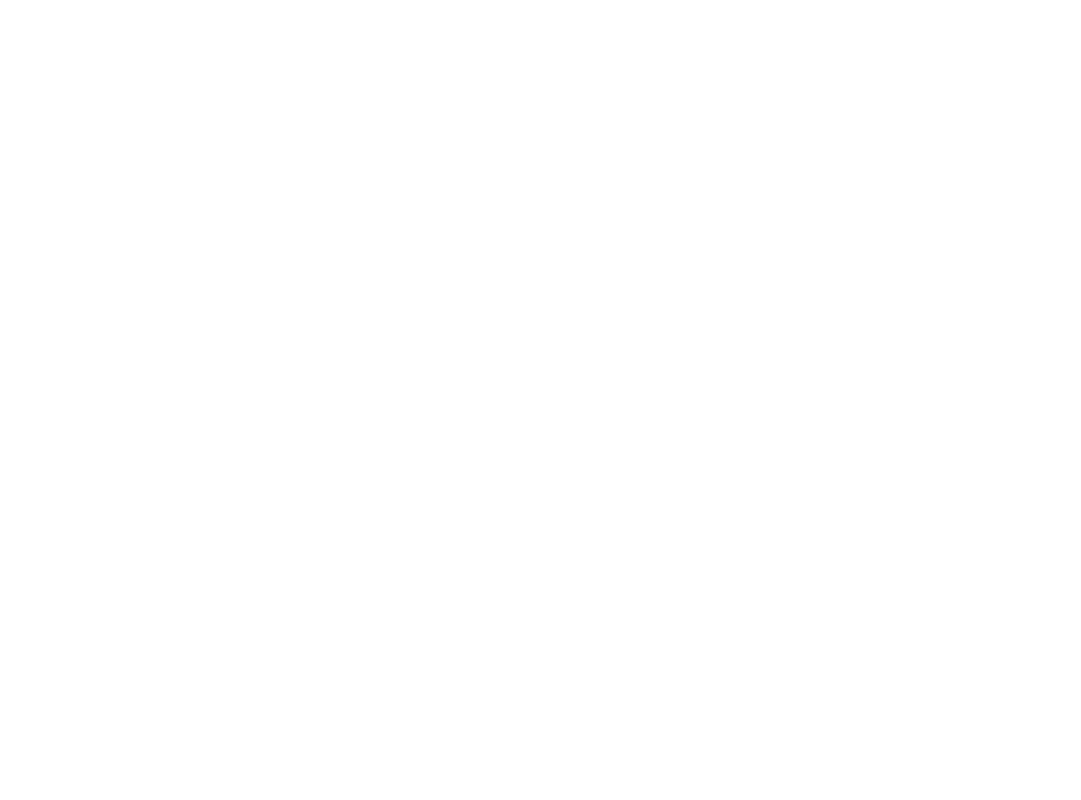
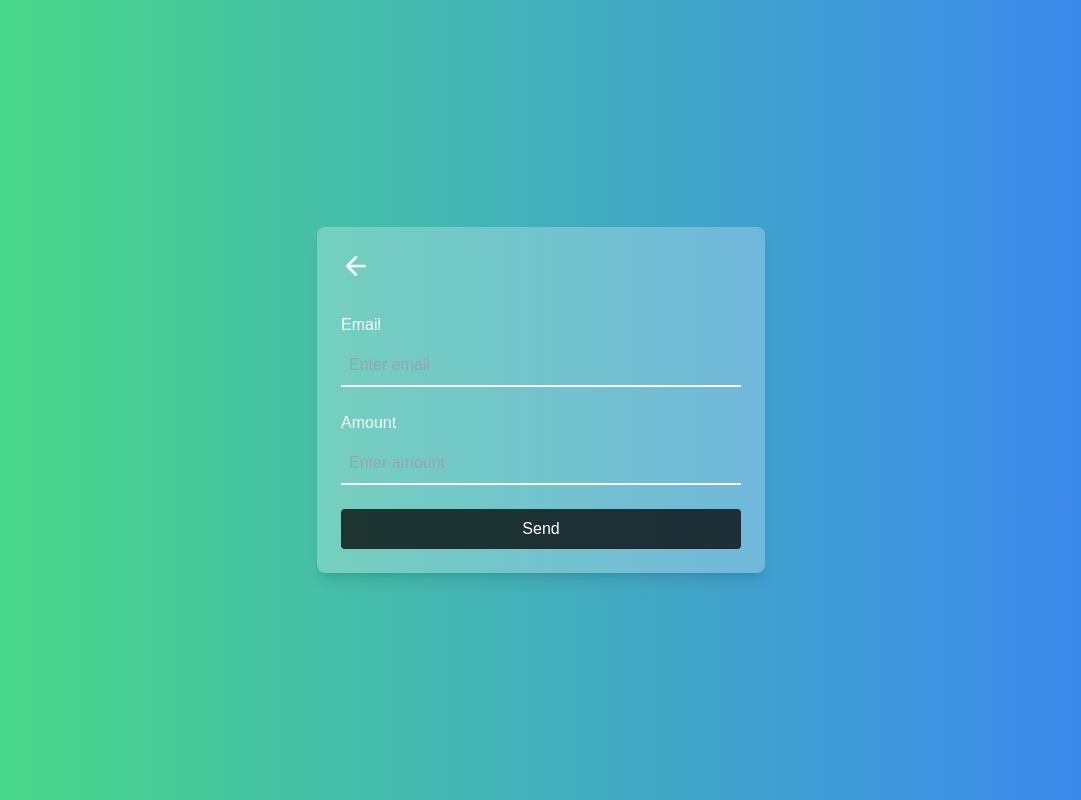
Before and after one commit to victory1069/finalproj, a React (Vite) app in the folder finalproj-frontend/: page /transfer in a window 1280 px wide. Before the commit this address had no page. Shown: the whole page, without its empty margins (99-1180 px from the left). Built offline with nearby package versions, Linux system fonts and the light colour scheme; sample sign-in values are in the browser's storage.

Commit message:
feat: transfer ui

```diff
--- a/finalproj-frontend/src/App.jsx
+++ b/finalproj-frontend/src/App.jsx
@@ -1,38 +1,46 @@
-import React, { useEffect } from 'react';
-import { BrowserRouter as Router, Routes, Route, Link, useLocation } from 'react-router-dom';
-import AuthPage from './Comp/AuthPage';
-import SignupPage from './Comp/SignupPage';
-import Dashboard from './Comp/Dashboard';
-import ProfileUpdate from './Comp/ProfileUpdate';
-import ServicePayment from './Comp/ServicePayment';
-import OtpVerificationPage from './Comp/OtpverificationPage';
-import ForgotPassword from './Comp/ForgotPassword';
-import Wallet from './Comp/Wallet';
-import EnterCardDetails from './Comp/EnterCardDetails';
-import { useNavigate } from 'react-router-dom';
-import { useUser } from './contexts/UserContext';
+import React, { useEffect } from "react";
+import {
+  BrowserRouter as Router,
+  Routes,
+  Route,
+  Link,
+  useLocation,
+} from "react-router-dom";
+import AuthPage from "./Comp/AuthPage";
+import SignupPage from "./Comp/SignupPage";
+import Dashboard from "./Comp/Dashboard";
+import ProfileUpdate from "./Comp/ProfileUpdate";
+import ServicePayment from "./Comp/ServicePayment";
+import OtpVerificationPage from "./Comp/OtpverificationPage";
+import ForgotPassword from "./Comp/ForgotPassword";
+import Wallet from "./Comp/Wallet";
+import EnterCardDetails from "./Comp/EnterCardDetails";
+import { useNavigate } from "react-router-dom";
+import { useUser } from "./contexts/UserContext";
+import Transfer from "./Comp/Transfer";
 
 function App() {
   const navigate = useNavigate();
   const location = useLocation();
-  const { setUser } = useUser()
+  const { setUser } = useUser();
   useEffect(function checkUserIsLoggedIn() {
     try {
-      const loggedInUserString = localStorage.getItem("loggedInUser")
-      const loggedInUserParsed = JSON.parse(loggedInUserString)
-      if (!loggedInUserParsed) throw new Error("You're not logged in")
-      setUser(loggedInUserParsed)
-      if (location.pathname === "/")
-        navigate("/dashboard")
+      const loggedInUserString = localStorage.getItem("loggedInUser");
+      const loggedInUserParsed = JSON.parse(loggedInUserString);
+      if (!loggedInUserParsed) throw new Error("You're not logged in");
+      setUser(loggedInUserParsed);
+      if (location.pathname === "/") navigate("/dashboard");
     } catch (e) {
       // don't navigate on sign in or signup pages
-      if (!location.pathname.endsWith("/") && !location.pathname.endsWith("signup"))
-        navigate("/")
-      console.error(e)
+      if (
+        !location.pathname.endsWith("/") &&
+        !location.pathname.endsWith("signup")
+      )
+        navigate("/");
+      console.error(e);
     }
-  }, [])
+  }, []);
   return (
-
     <div className="App flex">
       <div className="flex-grow">
         <Routes>
@@ -46,6 +54,7 @@
           <Route path="/forgot-password" element={<ForgotPassword />} />
           <Route path="/wallet" element={<Wallet />} />
           <Route path="/enter-card-details" element={<EnterCardDetails />} />
+          <Route path="/transfer" element={<Transfer />} />
         </Routes>
       </div>
     </div>
--- a/finalproj-frontend/src/Comp/Dashboard.jsx
+++ b/finalproj-frontend/src/Comp/Dashboard.jsx
@@ -1,15 +1,21 @@
-import React from 'react';
-import { Link, useNavigate } from 'react-router-dom';
+import React from "react";
+import { Link, useNavigate } from "react-router-dom";
 
-import { FiLogOut, FiUser, FiCreditCard, FiDollarSign, FiPaperclip } from 'react-icons/fi';
+import {
+  FiLogOut,
+  FiUser,
+  FiCreditCard,
+  FiDollarSign,
+  FiPaperclip,
+} from "react-icons/fi";
 
 const Dashboard = () => {
   const navigate = useNavigate();
 
   const handleSignout = () => {
-    localStorage.removeItem("loggedInUser")
-    navigate("/")
-  }
+    localStorage.removeItem("loggedInUser");
+    navigate("/");
+  };
 
   return (
     <div className="flex flex-col items-center justify-center min-h-screen bg-gradient-to-r from-blue-600 to-purple-600 text-white font-agrandir">
@@ -22,10 +28,19 @@
             </div>
           </Link>
 
-          <Link to="/profile-update" className="text-blue-500 underline block mb-2">
+          <Link
+            to="/profile-update"
+            className="text-blue-500 underline block mb-2"
+          >
             <div className="bg-white bg-opacity-75 p-6 rounded-lg shadow-lg text-black">
               <FiUser className="text-4xl mb-4 mx-auto text-blue-500" />
               <h2 className="text-2xl font-semibold mb-4">Profile</h2>
+            </div>
+          </Link>
+          <Link to="/transfer" className="text-blue-500 underline block mb-2">
+            <div className="bg-white bg-opacity-75 p-6 rounded-lg shadow-lg text-black">
+              <FiUser className="text-4xl mb-4 mx-auto text-blue-500" />
+              <h2 className="text-2xl font-semibold mb-4">Transfer</h2>
             </div>
           </Link>
           <Link to="/service-payment" className="text-blue-500 underline">
@@ -37,10 +52,17 @@
           <Link to="/authentication" className="text-blue-500 underline">
             <div className="bg-white bg-opacity-75 p-6 rounded-lg shadow-lg text-black">
               <FiPaperclip className="text-4xl mb-4 mx-auto text-blue-500" />
-              <h2 className="text-2xl font-semibold mb-4">Transaction History</h2>
+              <h2 className="text-2xl font-semibold mb-4">
+                Transaction History
+              </h2>
             </div>
           </Link>
-          <div onClick={() => { handleSignout() }} className="text-red-500 underline cursor-pointer">
+          <div
+            onClick={() => {
+              handleSignout();
+            }}
+            className="text-red-500 underline cursor-pointer"
+          >
             <div className="bg-white bg-opacity-75 p-6 rounded-lg shadow-lg text-black">
               <FiLogOut className="text-4xl mb-4 mx-auto text-red-500" />
               <h2 className="text-2xl font-semibold mb-4">Logout</h2>
--- /dev/null
+++ b/finalproj-frontend/src/Comp/Transfer.jsx
@@ -0,0 +1,84 @@
+import React, { useState } from "react";
+import { FiArrowLeft, FiBook, FiCreditCard } from "react-icons/fi";
+import { useNavigate } from "react-router-dom";
+import axios from "../axiosConifg";
+
+const Transfer = () => {
+  const [email, setEmail] = useState("");
+  const [amount, setAmount] = useState("");
+  const navigate = useNavigate();
+
+  const handleSubmit = async (e) => {
+    e.preventDefault();
+    if (!email) {
+      alert("Please Enter Recipient Email");
+      return;
+    }
+    if (!amount) {
+      alert("Please Enter Amount");
+      return;
+    }
+    try {
+      res = await axios.post("/payment/transfer-to-user", { amount, email })
+        .data;
+      alert("Transaction successful:", res.data.info);
+    } catch (err) {
+      console.error(err);
+      //   alert("Error registering user");
+    }
+  };
+
+  return (
+    <div className="flex flex-col items-center justify-center min-h-screen bg-gradient-to-r from-green-400 to-blue-500 text-white font-agrandir">
+      <main className="text-center p-6 w-full max-w-md bg-white bg-opacity-25 rounded-lg shadow-lg">
+        <div className="flex items-center justify-between mb-8">
+          <button
+            onClick={() => navigate("/dashboard")}
+            className="text-white hover:text-gray-300 transition duration-200"
+          >
+            <FiArrowLeft className="text-3xl" />
+          </button>
+          <div className="text-3xl" />
+        </div>
+        <form onSubmit={handleSubmit} className="space-y-6">
+          <div className="relative">
+            <label htmlFor="amount" className="block text-white text-left mb-2">
+              Email
+            </label>
+            <input
+              type="email"
+              id="email"
+              placeholder="Enter email"
+              className="w-full bg-transparent border-b-2 border-white text-white p-2 focus:outline-none focus:border-blue-300"
+              value={email}
+              onChange={(e) => setEmail(e.target.value)}
+              required
+            />
+          </div>
+          <div className="relative">
+            <label htmlFor="amount" className="block text-white text-left mb-2">
+              Amount
+            </label>
+            <input
+              type="number"
+              id="amount"
+              placeholder="Enter amount"
+              className="w-full bg-transparent border-b-2 border-white text-white p-2 focus:outline-none focus:border-blue-300"
+              value={amount}
+              onChange={(e) => setAmount(e.target.value)}
+              required
+            />
+          </div>
+          <button
+            type="submit"
+            className="w-full bg-black bg-opacity-75 text-white p-2 rounded hover:bg-opacity-60 transition duration-200"
+          >
+            Send
+          </button>
+        </form>
+      </main>
+    </div>
+  );
+};
+
+export default Transfer;
```
